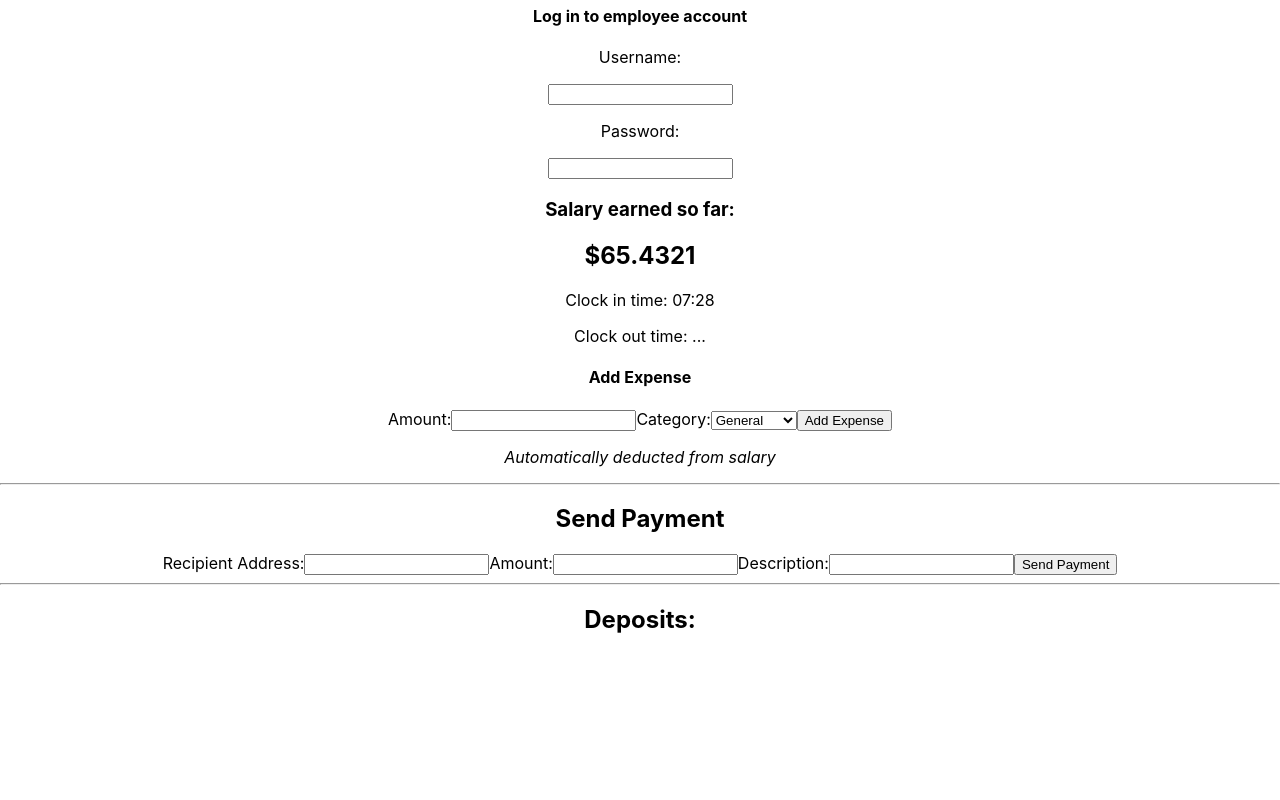
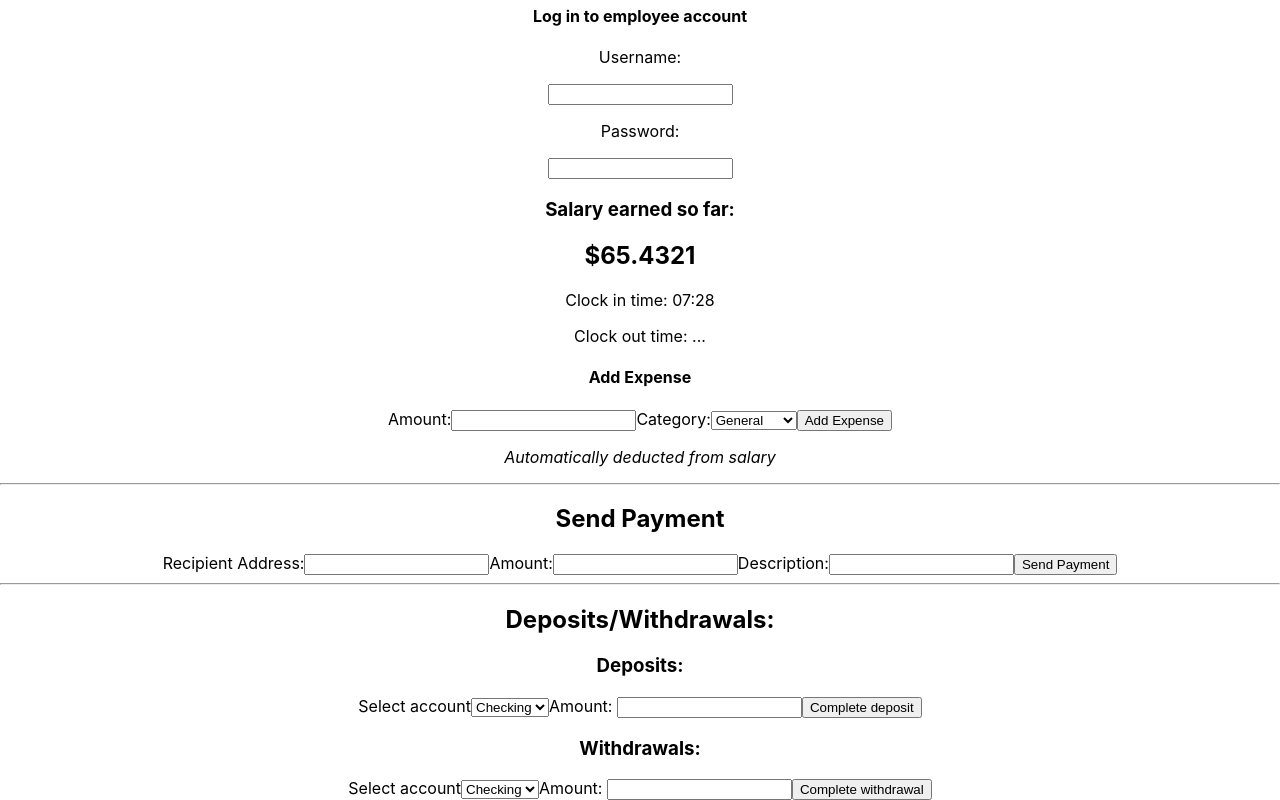
Before and after one commit to CSC494-FinalProject/finalProject, a React (Create React App) app in the folder payroll-react/: page / in a window 1280 px wide. Shown: the part 864-1664 px from the top of the page. Before the commit the page ends 1518 px from the top, so only its background shows below. Built offline with nearby package versions, Linux system fonts and the light colour scheme.

Commit message:
Deposits -> Deposits/Withdrawals

```diff
--- a/payroll-react/src/App.js
+++ b/payroll-react/src/App.js
@@ -29,8 +29,10 @@ function App() {
 
           <div>
               <h4>Add Expense</h4>
+
               <label for="expenseAmount">Amount:</label>
               <input type="number" id="expenseAmount"/>
+
               <label for="expenseCategory">Category:</label>
               <select id="expenseCategory">
                   <option value="0">General</option>
@@ -38,6 +40,7 @@ function App() {
                   <option value="2">Services</option>
                   <option value="3">Equipment</option>
               </select>
+
               <button onclick="addExpense()">Add Expense</button>
             <p><i>Automatically deducted from salary</i></p>
           </div>
@@ -46,17 +49,52 @@ function App() {
         <hr/>
         <div>
           <h2>Send Payment</h2>
+
           <label for="paymentRecipient">Recipient Address:</label>
           <input type="text" id="paymentRecipient"/>
+
           <label for="paymentAmount">Amount:</label>
           <input type="number" id="paymentAmount"/>
+
           <label for="paymentDescription">Description:</label>
           <input type="text" id="paymentDescription"/>
+
           <button onclick="sendPayment()">Send Payment</button>
         </div>
 
         <hr/>
-        <h2>Deposits:</h2>
+        <div>
+          <h2>Deposits/Withdrawals:</h2>
+
+          <div>
+            <h3>Deposits:</h3>
+
+            <label for="accountType">Select account</label>
+            <select id="accountType">
+              <option value="0">Checking</option>
+              <option value="1">Savings</option>
+            </select>
+
+            <label for="depositAmount">Amount: </label>
+            <input id="depositAmount"/>
+            <button>Complete deposit</button>
+          </div>
+
+          <div>
+            <h3>Withdrawals:</h3>
+
+            <label for="accountType">Select account</label>
+            <select id="accountType">
+              <option value="0">Checking</option>
+              <option value="1">Savings</option>
+            </select>
+
+            <label for="depositAmount">Amount: </label>
+            <input id="depositAmount"/>
+
+            <button>Complete withdrawal</button>
+          </div>
+        </div>
       </body>
     </div>
   );
```
